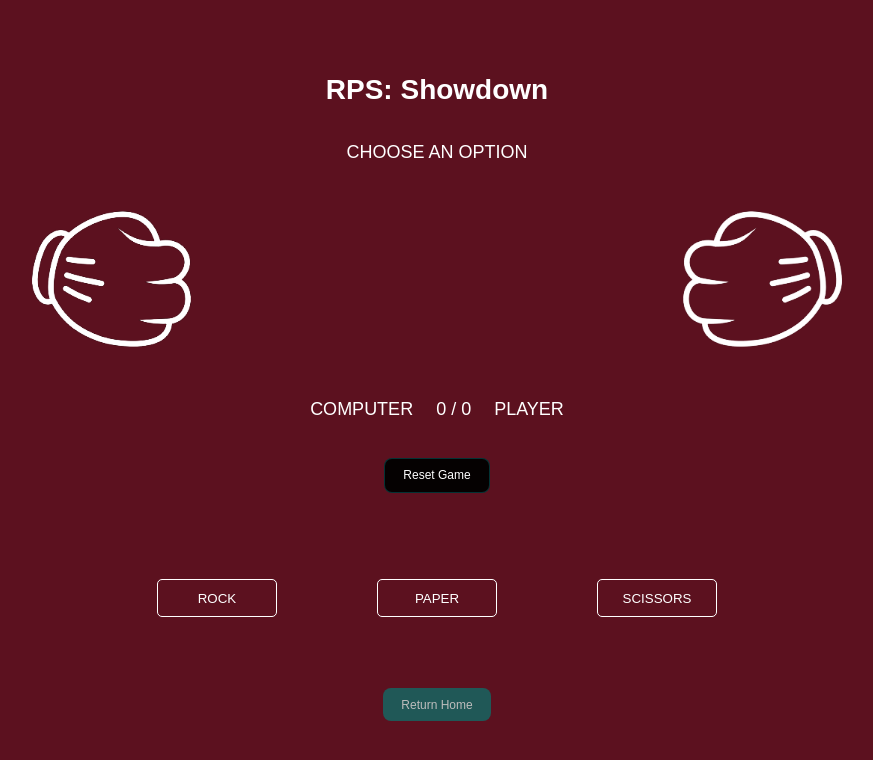
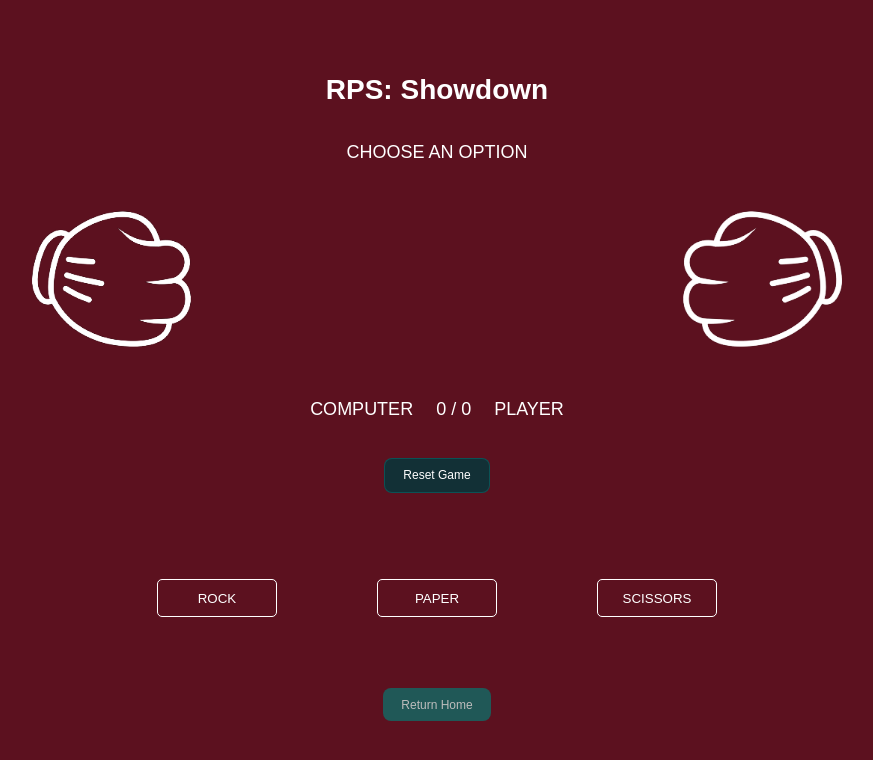
Before and after one commit to riipon1/rock-paper-scissors, a plain HTML site: page index.html in a window 1280 px wide. In both pictures the pointer is over the button "Reset Game". Shown: the whole page, without its empty margins (203-1076 px from the left). Drawn offline with Linux system fonts and the light colour scheme.

Commit message:
change color of reset btn hover

```diff
--- a/assets/css/style.css
+++ b/assets/css/style.css
@@ -128,7 +128,7 @@ h1 {
 }
 
 .reset-btn:hover {
-    background-color: rgba(0, 0, 0, 0.942);
+    background-color: rgba(18, 49, 55, 0.993);
     border: 1px solid rgba(0, 139, 139, 0.363);
 }
 
@@ -174,7 +174,7 @@ h1 {
 
 .home-btn:hover {
     background-color: rgba(8, 8, 8, 0.671);
-    border: 1px solid rgba(0, 139, 139, 0.363);;
+    border: 1px solid rgba(0, 139, 139, 0.363);
 }
 
 @keyframes shakeComputer {
```
